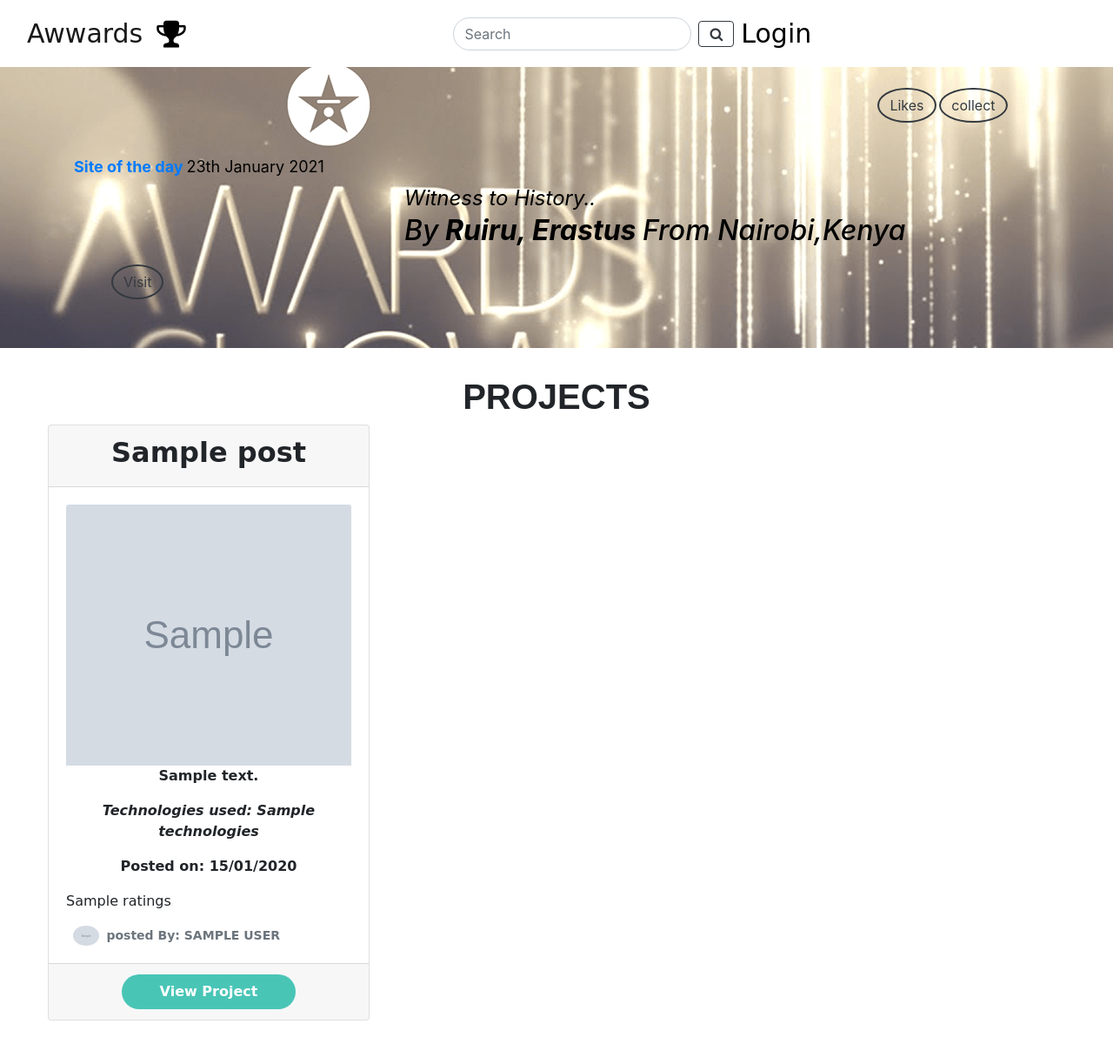
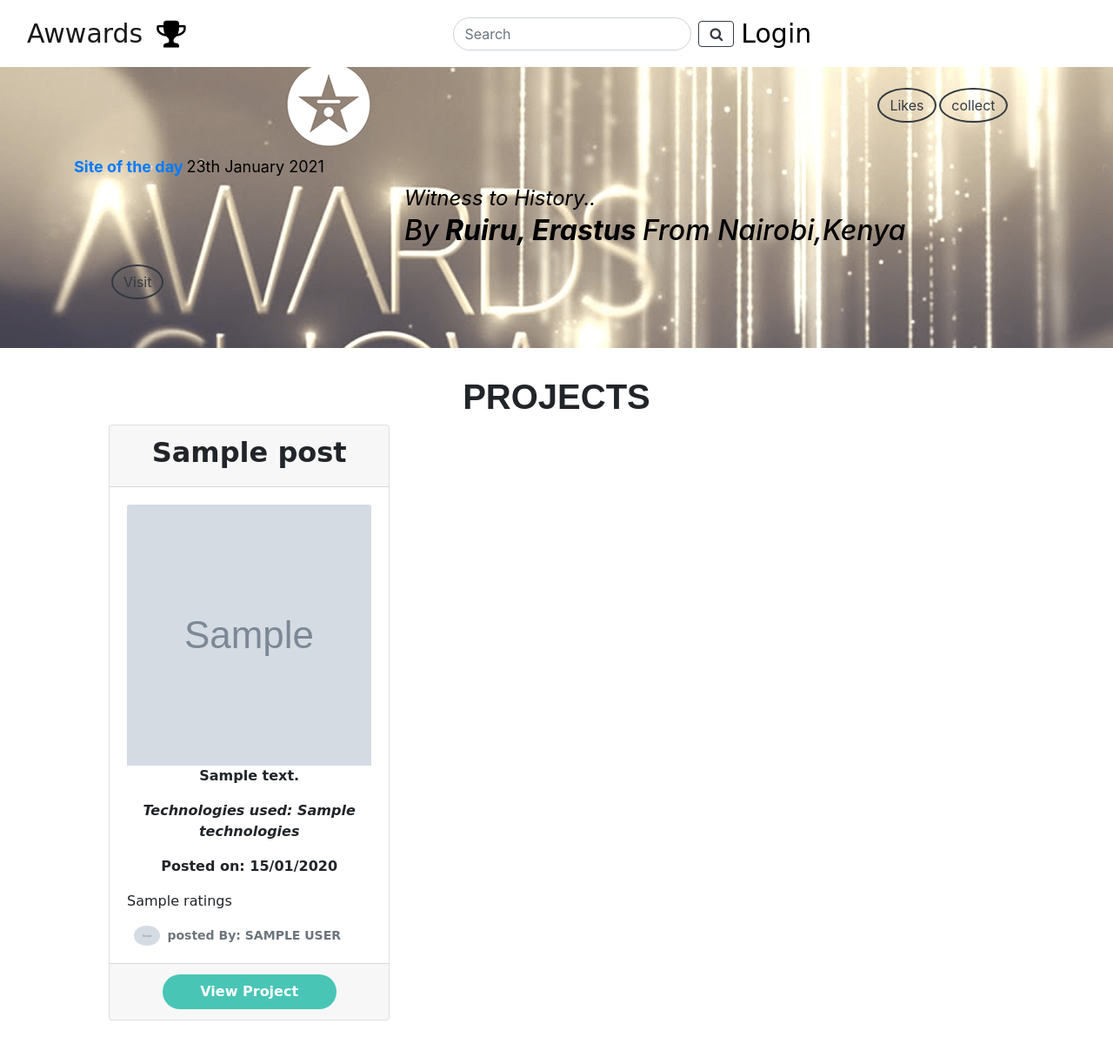
Before and after one commit to erastus-1/Awwards, a Django app: template wardapp/templates/all/home.html in a window 1280 px wide. Shown: the whole page at 87% size. Before the commit the page ends 1173 px from the top, so only its background shows below. Run offline with Django 3.2, Linux system fonts and the light colour scheme; the template is opened without the code that fills it: most values are stand-ins (such as "Sample title", 1, 10 or a date in 2020); grey boxes marked "Sample" are stand-in pictures; some libraries are stand-ins or nearby versions.

Commit message:
deploying to heroku

```diff
--- a/wardapp/templates/all/home.html
+++ b/wardapp/templates/all/home.html
@@ -3,14 +3,14 @@
 {% block content %}
 {{block.super}}
 
-<div class="container-fluid"
+<div class="container"
     style="margin-bottom: 10px;  padding-left:55px; padding-right:55px; font-family: 'Grenze Gotisch', cursive;">
     <h1 style="font-family: 'Aclonica', sans-serif; text-align: center; font-weight: bolder;">PROJECTS</h1>
     <div class="row">
 
         {% for post in projects %}
 
-        <div class="col-md-4" style="margin-bottom:25px;">
+        <div class="col-md-4" style="margin-bottom:25px; height:700;">
             <div class="card">
                 <div class="card-header">
                     <h2 style="font-weight:bold;" class="text-center"><strong> {{post.title}}</strong></h2>
```
